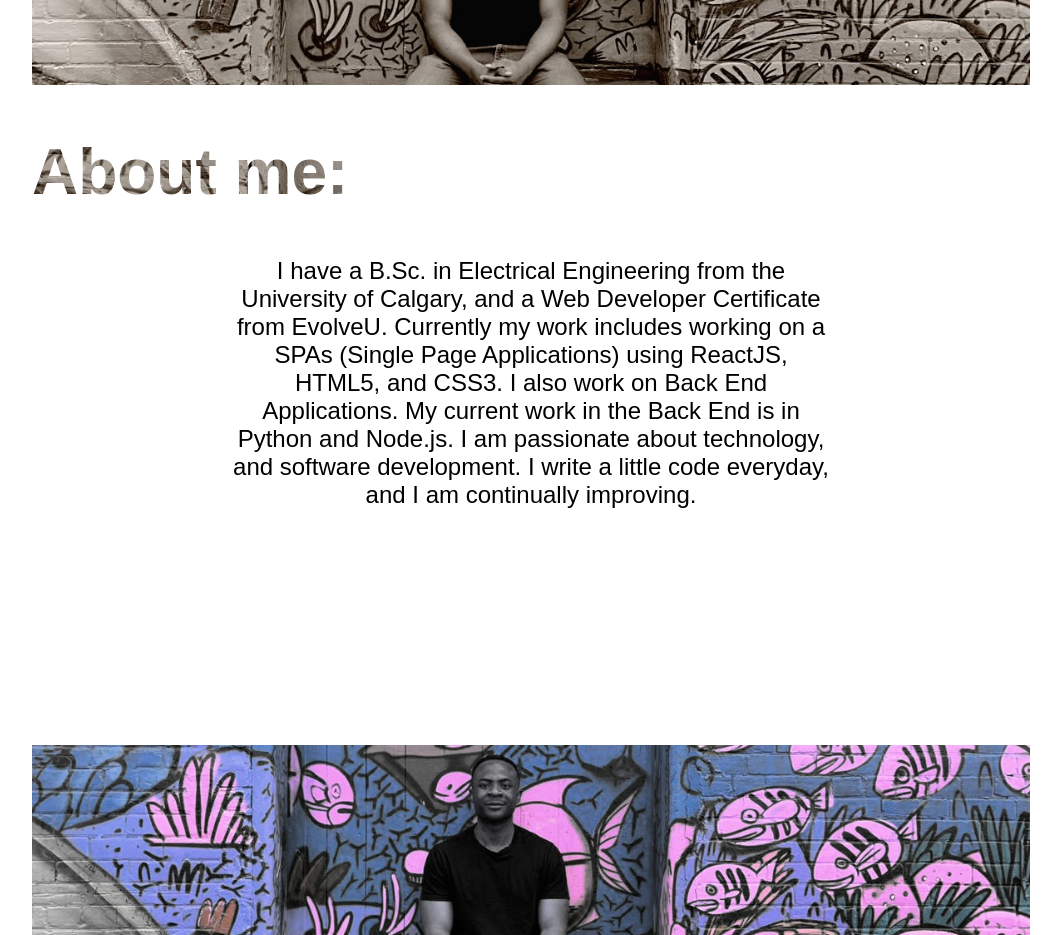
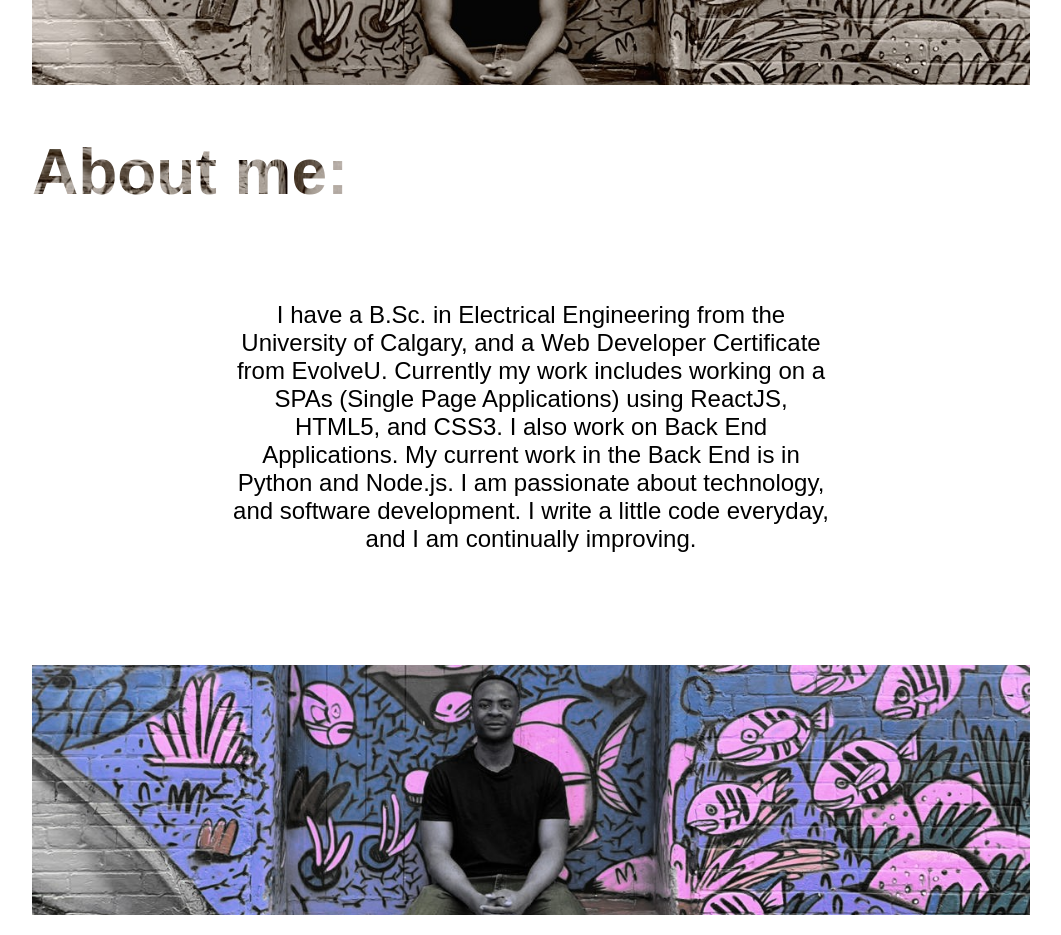
Before and after one commit to seunjules/MySite, a React (Create React App) app: page / in a window 1280 px wide. Shown: the part 1080-2015 px from the top of the page, without its empty margins (109-1170 px from the left). Built offline with nearby package versions, Linux system fonts and the light colour scheme; a web font is replaced by a local one.

Commit message:
fixing CSS bugs

```diff
--- a/src/App.css
+++ b/src/App.css
@@ -97,8 +97,8 @@
   position: relative;
   margin: 50px 50px 50px 50px;
   position: relative;
-  height: 70vh;
-  overflow-y: scroll;
+  height: 60vh;
+
 }
 
 .skillCard {
@@ -201,6 +201,7 @@
   font-size: 150%;
   margin: 10px;
   width: 60%;
+  margin-top: 70px;
 }
 
 .aboutTextContainer {
@@ -211,6 +212,7 @@
   align-items: center;
   position: absolute;
   top: 20%;
+  overflow-y: scroll;
 
 
 }
```
